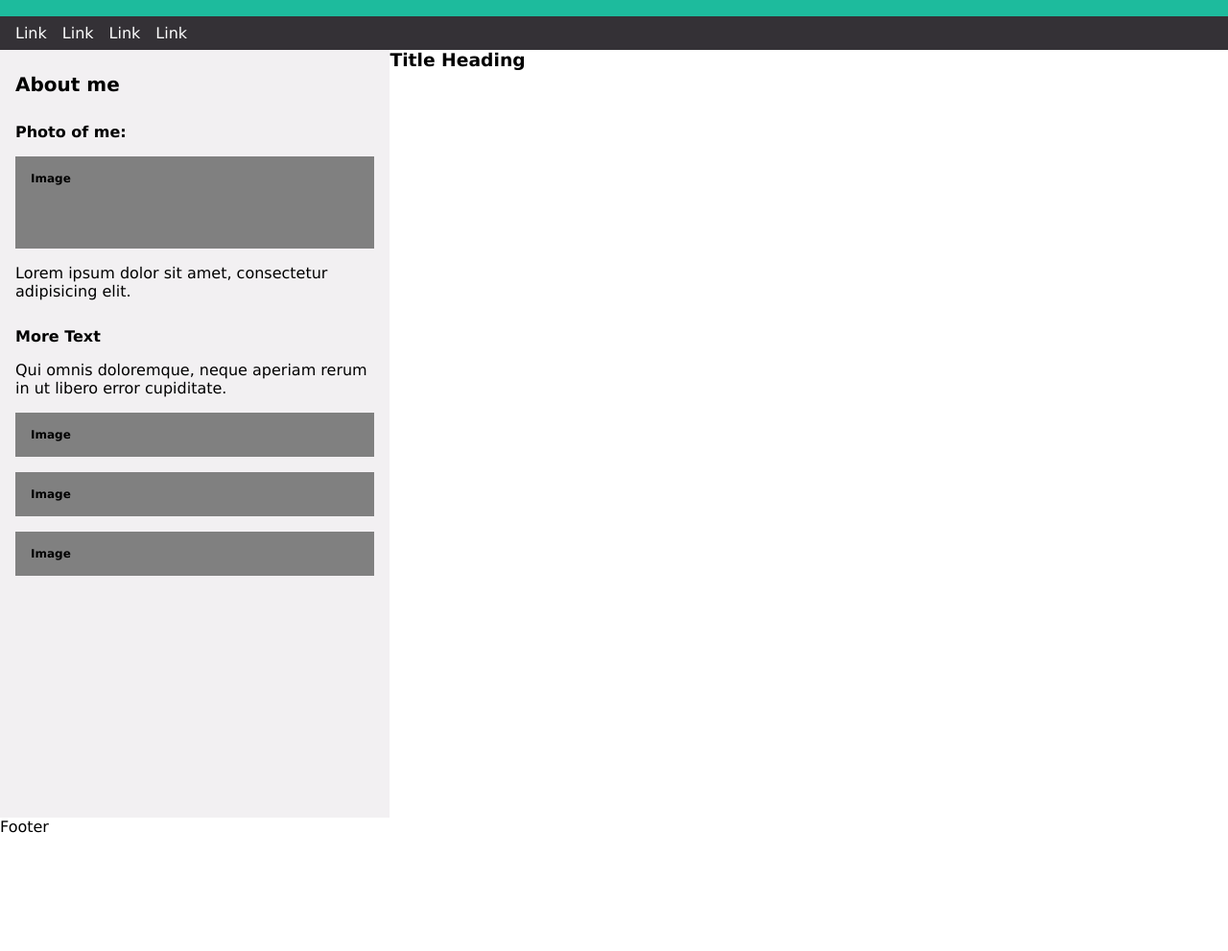
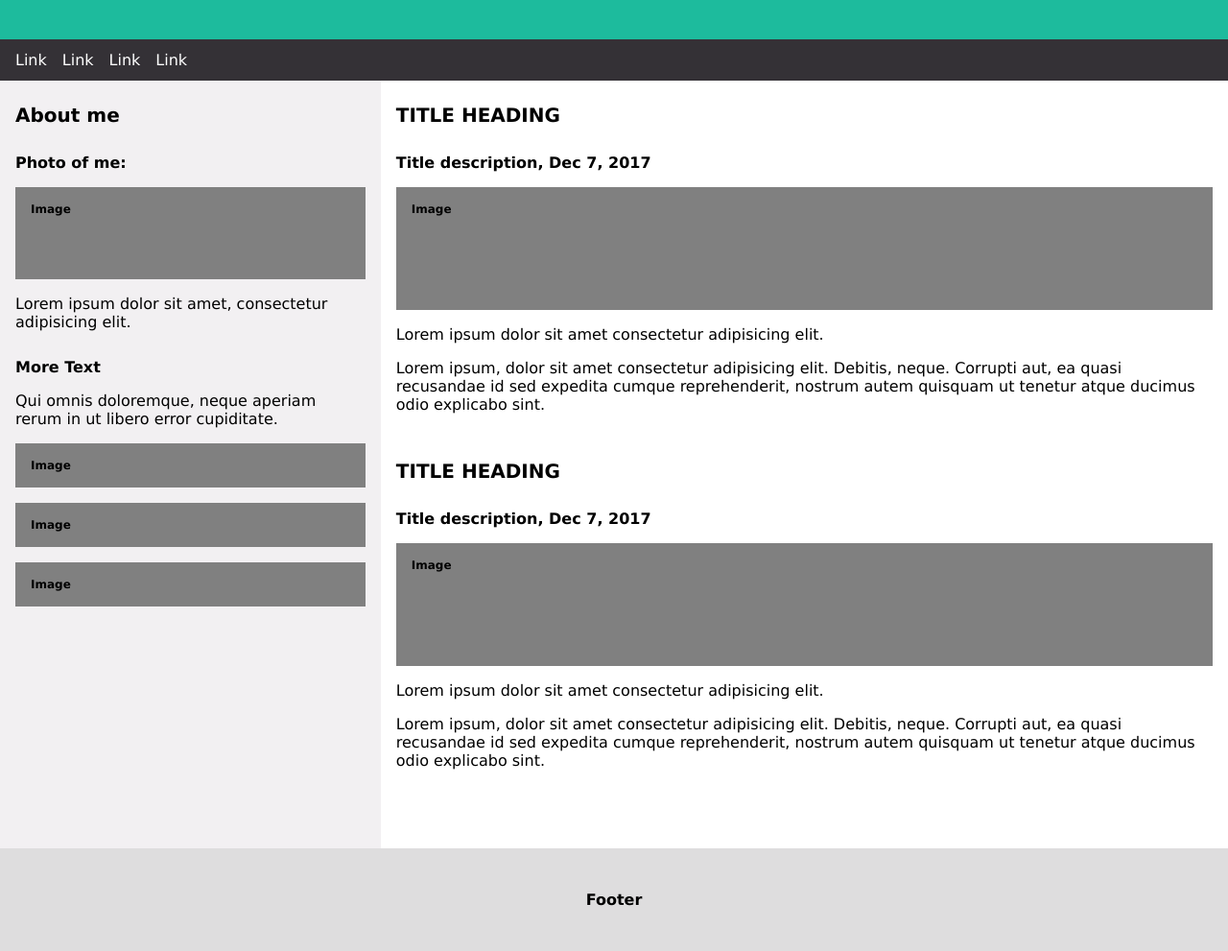
Before and after one commit to rachelpizane/Infnet, a plain HTML site: page ET07_Flexbox/layout.html in a window 1280 px wide. Shown: the part 112-1103 px from the top of the page at 96% size. Before the commit the page ends 983 px from the top, so only its background shows below. Drawn offline with Linux system fonts and the light colour scheme.

Commit message:
Inclusão da E08 e finalização do layout flex

```diff
--- a/ET07_Flexbox/layout.html
+++ b/ET07_Flexbox/layout.html
@@ -23,7 +23,7 @@
             </ul>
         </nav>
     </header>
-    <main>
+    <div class="principal">
         <aside class="sidebar">
             <h2>About me</h2>
 
@@ -41,12 +41,24 @@
                 <div class="img2">Image</div>
             </div>
         </aside>
-        <section class="main_section">
+        <main class="main">
             <article>
-                <h1>Title Heading</h1>
+                <h2>Title Heading</h2>
+                <h3>Title description, Dec 7, 2017</h3>
+                <div class="img3">Image</div>
+                <p>Lorem ipsum dolor sit amet consectetur adipisicing elit.</p>
+                <p>Lorem ipsum, dolor sit amet consectetur adipisicing elit. Debitis, neque. Corrupti aut, ea quasi recusandae id sed expedita cumque reprehenderit, nostrum autem quisquam ut tenetur atque ducimus odio explicabo sint.</p>
             </article>
-        </section>
-    </main>
+            <article>
+                <h2>Title Heading</h2>
+                <h3>Title description, Dec 7, 2017</h3>
+                <div class="img3">Image</div>
+                <p>Lorem ipsum dolor sit amet consectetur adipisicing elit.</p>
+                <p>Lorem ipsum, dolor sit amet consectetur adipisicing elit. Debitis, neque. Corrupti aut, ea quasi recusandae id sed expedita cumque reprehenderit, nostrum autem quisquam ut tenetur atque ducimus odio explicabo sint.</p>
+            </article>
+
+        </main>
+    </div>
     <footer>
         <p>Footer</p>
     </footer>
--- a/ET07_Flexbox/layout_style.css
+++ b/ET07_Flexbox/layout_style.css
@@ -1,15 +1,13 @@
 * {
   margin: 0px;
   padding: 0px;
-
 }
 
 body {
   font-family: Verdana, Geneva, Tahoma, sans-serif;
 }
 
-.img1,
-.img2 {
+.img1, .img2, .img3 {
   background-color: grey;
   padding: 1rem;
   display: flex;
@@ -18,10 +16,18 @@ body {
   font-weight: bold;
 }
 
+h2 {
+  font-size: 1.25rem;
+}
+
+h3 {
+  font-size: 1rem;
+}
+
 /* HEADER */
 
 .header {
-  padding: 2rem;
+  padding: 2.75rem;
   display: flex;
   flex-direction: column;
   justify-content: center;
@@ -35,7 +41,7 @@ body {
   display: flex;
   list-style: none;
   gap: 1rem;
-  padding: 0.5rem 1rem;
+  padding: .75rem 1rem;
   background-color: #343136;
 }
 
@@ -48,17 +54,13 @@ body {
   text-decoration: underline;
 }
 
-/* MAIN */
-main {
+/* DIV PRINCIPAL*/
+.principal {
   height: 100vh;
   display: flex;
 }
 
-.main_section {
-  width: 70vw;
-}
-
-/* MAIN - SIDEBAR */
+/* SIDEBAR */
 .sidebar {
   padding: 1.5rem 1rem;
   width: 30vw;
@@ -68,20 +70,46 @@ main {
   background-color: #f2f0f2;
 }
 
-.sidebar h2 {
-  font-size: 1.25rem;
-}
-
 .resume {
   display: flex;
   flex-direction: column;
   gap: 1rem;
 }
 
-.resume h3 {
-  font-size: 1rem;
+.img1 {
+  height: 4rem;
 }
 
-.resume .img1 {
-  height: 4rem;
+/* MAIN */
+
+.main {
+  width: 70vw;
+  padding: 1.5rem 1rem;
+  display: flex;
+  flex-direction: column;
+  gap: 3rem;
 }
+
+article {
+  display: flex;
+  flex-direction: column;
+  gap: 1rem;
+}
+
+article h2 {
+  text-transform: uppercase;
+  margin-bottom: .75rem;
+}
+
+.img3 {
+  height: 6rem;
+}
+
+footer {
+  padding: 2.75rem;
+  display: flex;
+  justify-content: center;
+  align-items: center;
+  font-weight: bold;
+  background-color: #deddde;
+}
```
Also changed, not shown: E08_Grid Layout/index.html (added, +78 -0 lines).
